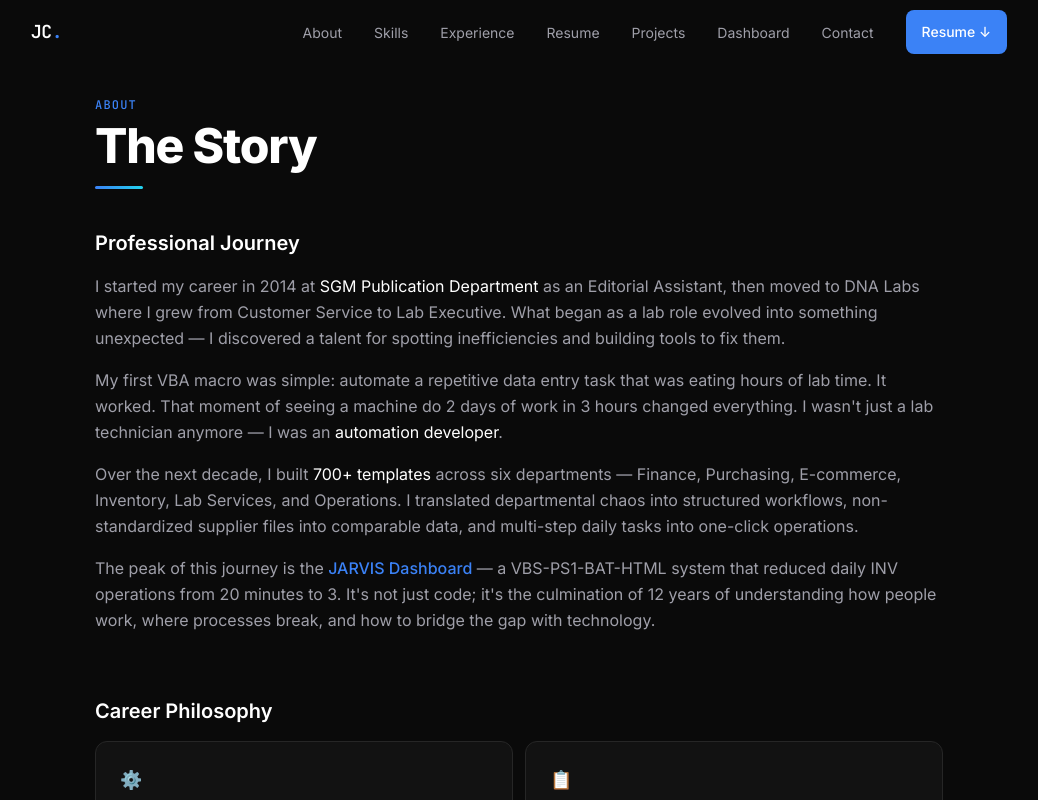
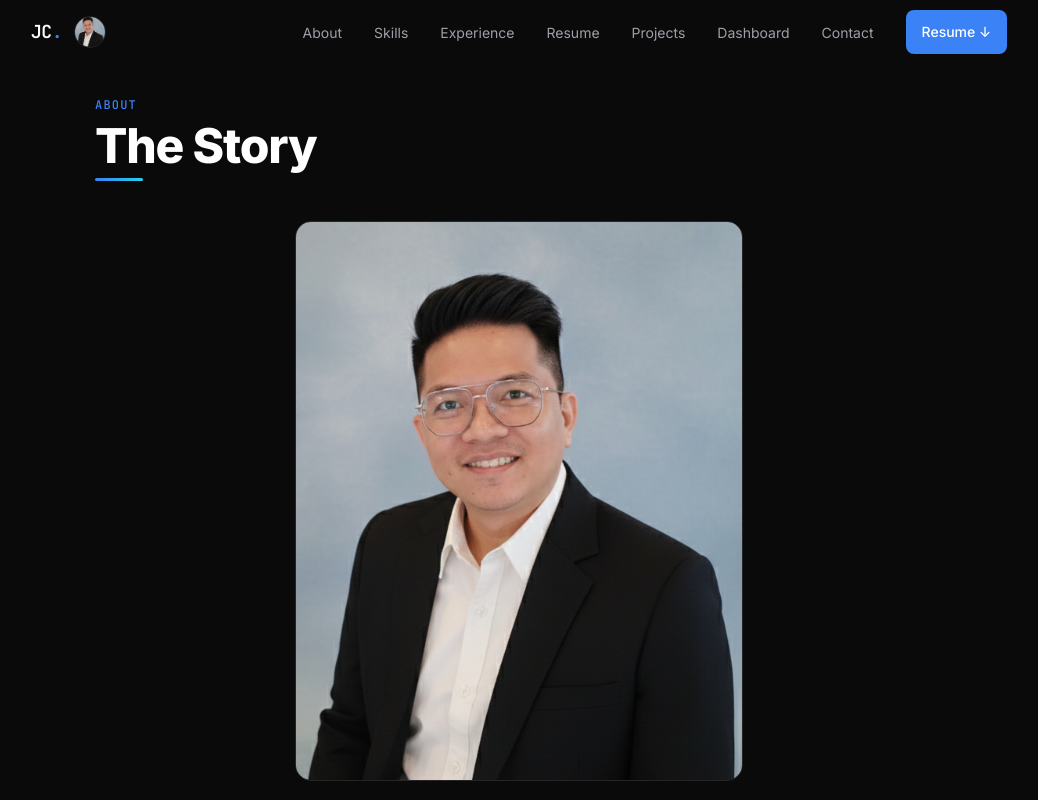
Before and after one commit to Jerrisonchai/jerrison-portfolio, a Next.js app: page /about in a window 1280 px wide. Shown: the top 800 px of the page, without its empty margins (121-1159 px from the left). Built offline with nearby package versions, Linux system fonts and the light colour scheme.

Commit message:
Add profile photo: big on /about, small round avatar next to JC logo on all navs

```diff
--- a/src/app/about/page.tsx
+++ b/src/app/about/page.tsx
@@ -18,8 +18,25 @@ export default function AboutPage() {
         {/* Header */}
         <motion.div initial={{ opacity: 0, y: 20 }} animate={{ opacity: 1, y: 0 }} transition={{ duration: 0.5 }}>
           <p className="section-label mb-2">About</p>
-          <h1 className="text-4xl md:text-5xl font-extrabold text-white mb-4 tracking-tight">The Story</h1>
+          <h1 className="text-4xl md:text-5xl font-extrabold text-white mb-2 tracking-tight">The Story</h1>
           <div className="section-divider mb-10" />
+        </motion.div>
+
+        {/* Profile Photo */}
+        <motion.div
+          initial={{ opacity: 0, scale: 0.9 }}
+          animate={{ opacity: 1, scale: 1 }}
+          transition={{ duration: 0.6, delay: 0.2 }}
+          className="mb-12"
+        >
+          <div className="w-full max-w-md mx-auto aspect-[4/5] rounded-2xl overflow-hidden border border-[#262626] bg-[#121212]">
+            <img
+              src="/images/profile-photo.png"
+              alt="Jerrison Chai — VBA Automation Architect & Full-Stack Developer"
+              className="w-full h-full object-cover"
+              loading="eager"
+            />
+          </div>
         </motion.div>
 
         {/* Professional Story */}
--- a/src/components/nav.tsx
+++ b/src/components/nav.tsx
@@ -38,10 +38,20 @@ export function Nav() {
       aria-label="Main navigation"
     >
       <div className="max-w-5xl mx-auto px-6 h-14 md:h-16 flex items-center justify-between">
-        {/* Logo */}
-        <a href="#" className="font-mono font-bold text-lg text-white tracking-tight" aria-label="Jerrison Chai Home">
-          JC<span className="text-accent">.</span>
-        </a>
+        {/* Logo + Avatar */}
+        <div className="flex items-center gap-3">
+          <a href="#" className="font-mono font-bold text-lg text-white tracking-tight" aria-label="Jerrison Chai Home">
+            JC<span className="text-accent">.</span>
+          </a>
+          <img
+            src="/images/profile-photo.png"
+            alt="Jerrison Chai"
+            className="w-8 h-8 rounded-full border border-[#262626] object-cover"
+            width={32}
+            height={32}
+            loading="eager"
+          />
+        </div>
 
         {/* Desktop links */}
         <ul className="hidden md:flex items-center gap-8">
```
Also changed, not shown: public/images/profile-photo.png (added).
